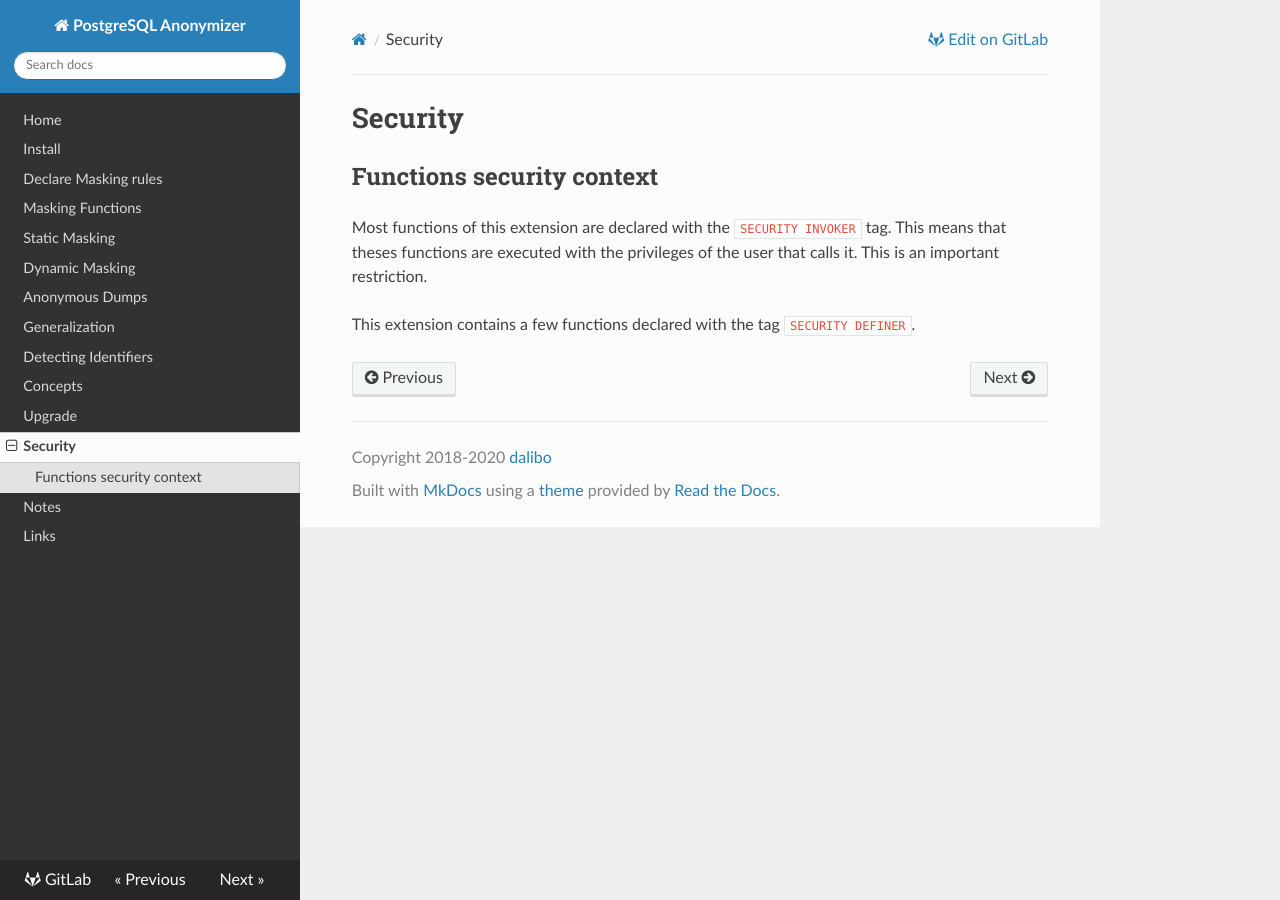
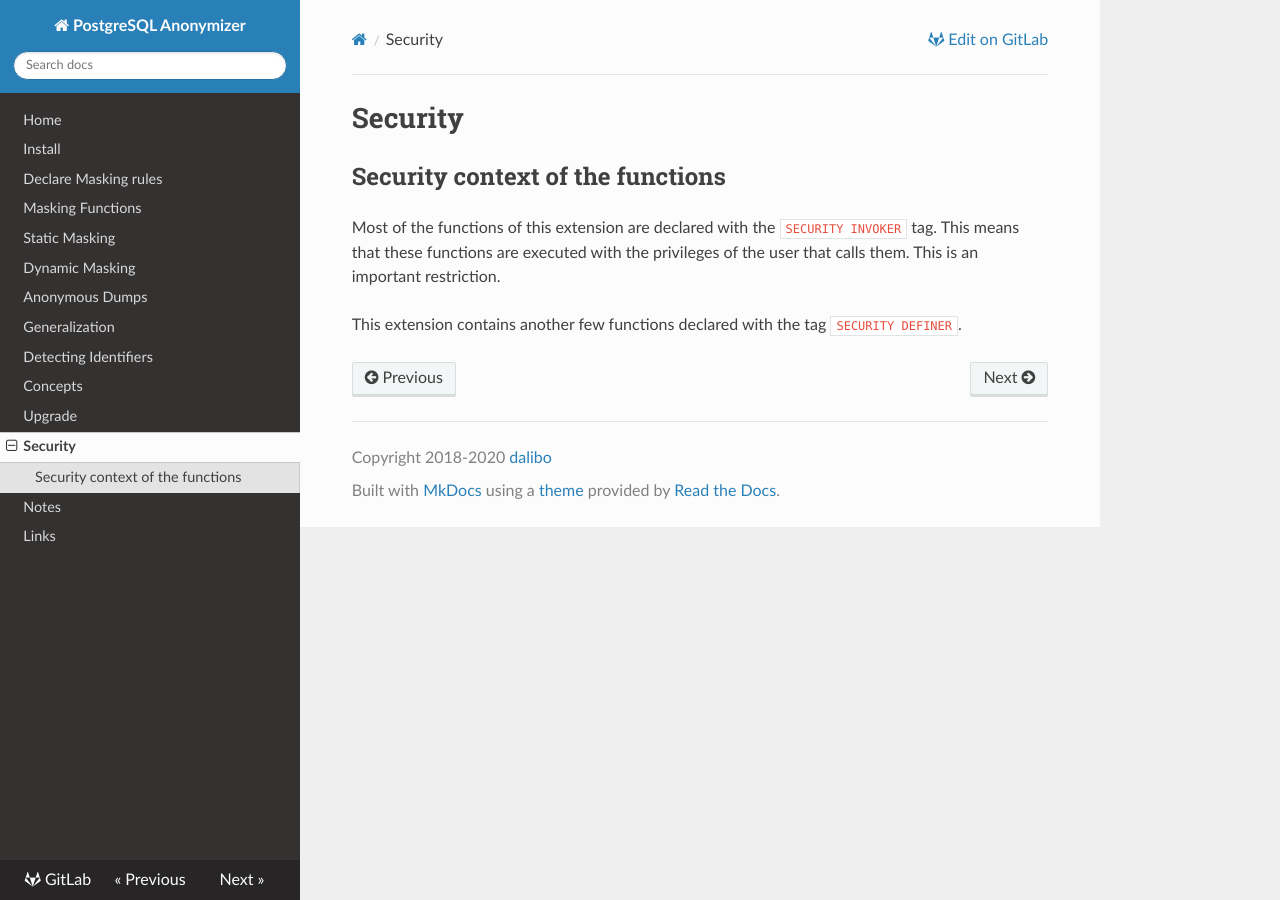
Before and after one commit to neondatabase/postgresql_anonymizer, an MkDocs documentation site: the page built from docs/SECURITY.md, in a window 1280 px wide. Built offline with MkDocs 1.6.1, drawn with Linux system fonts in a browser that asks for light colours; nearby versions of some CDN libraries.

Commit message:
fix typos in SECURITY.md

```diff
--- a/docs/SECURITY.md
+++ b/docs/SECURITY.md
@@ -2,11 +2,13 @@ Security
 ===============================================================================
 
 
-Functions security context
+Security context of the functions
 ------------------------------------------------------------------------------
 
-Most functions of this extension are declared with the `SECURITY INVOKER` tag.
-This means that theses functions are executed with the privileges of the user
-that calls it. This is an important restriction.
+Most of the functions of this extension are declared with the `SECURITY INVOKER`
+tag.
+This means that these functions are executed with the privileges of the user
+that calls them. This is an important restriction.
 
-This extension contains a few functions declared with the tag `SECURITY DEFINER`.
+This extension contains another few functions declared with the tag
+`SECURITY DEFINER`.
```
